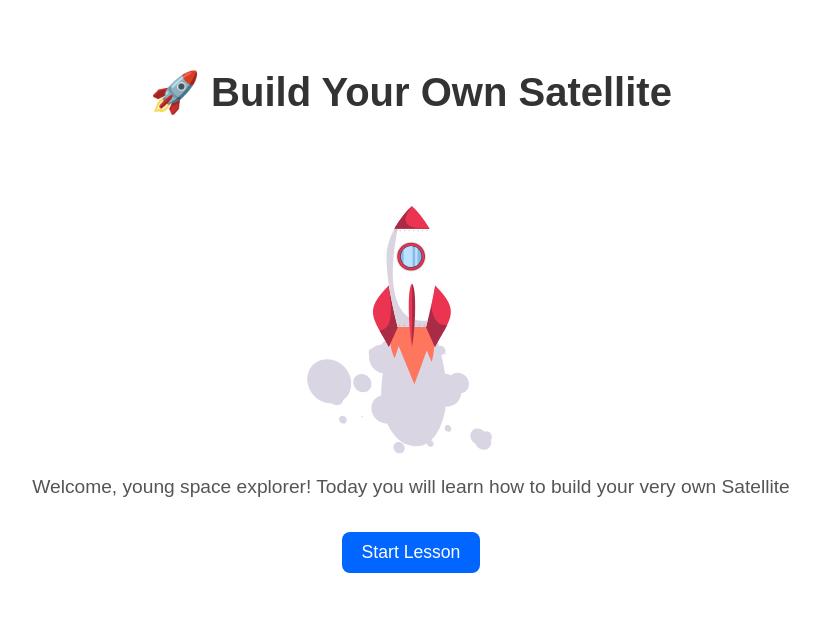
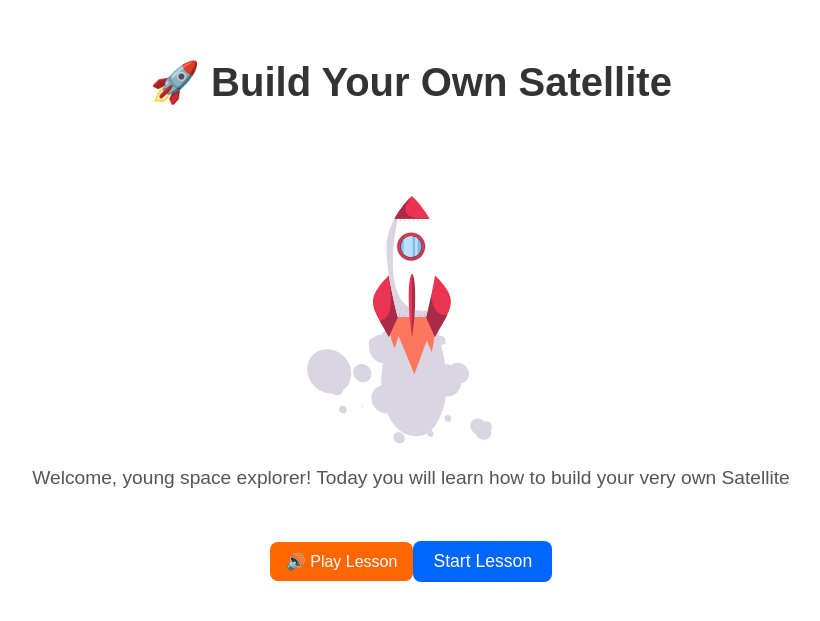
Before and after one commit to SaadASyed/Build-your-own-satellite, a React (Vite) app: page / in a window 1280 px wide. Shown: the part 117-738 px from the top of the page, without its empty margins (229-1049 px from the left). Built offline with nearby package versions, Linux system fonts and the light colour scheme.

Commit message:
Added speech component

```diff
--- a/src/App.jsx
+++ b/src/App.jsx
@@ -1,5 +1,6 @@
 import './App.css';
 import RocketAvatar from './components/RocketAvatar';
+import LessonSpeech from './components/LessonSpeech';
 
 function App() {
   return (
@@ -9,6 +10,7 @@ function App() {
       <p style={styles.paragraph}>
         Welcome, young space explorer! Today you will learn how to build your very own Satellite
       </p>
+      <LessonSpeech />
       <button style={styles.button} onClick={() => alert('Lesson will start soon!')}>
         Start Lesson
       </button>
--- /dev/null
+++ b/src/components/LessonSpeech.jsx
@@ -0,0 +1,38 @@
+import React from "react";
+
+const LessonSpeech = () => {
+    const speakLesson = () => {
+        const lessonText = `
+        Hellp young space explorers!! I'm your rocket guide!
+        TOday we will build a satellite that help us do special
+        things like send messages and monitor weather conditions
+        `;
+
+        const speech = new SpeechSynthesisUtterance(lessonText);
+        speech.lang = 'en-US';
+        speech.pitch = 1;
+        speech.rate = 1;
+        window.speechSynthesis.speak(speech);
+    };
+
+    return (
+        <button style={styles.button} onClick={speakLesson}>
+            🔊 Play Lesson
+        </button>
+    );
+};
+
+const styles = {
+    button: {
+        marginTop: '20px',
+        fontSize: '1rem',
+        padding: '10px 16px',
+        backgroundColor: '#ff6600',
+        color: '#fff',
+        border: 'none',
+        borderRadius: '8px',
+        cursor: 'pointer',
+    }
+};
+
+export default LessonSpeech;
```
